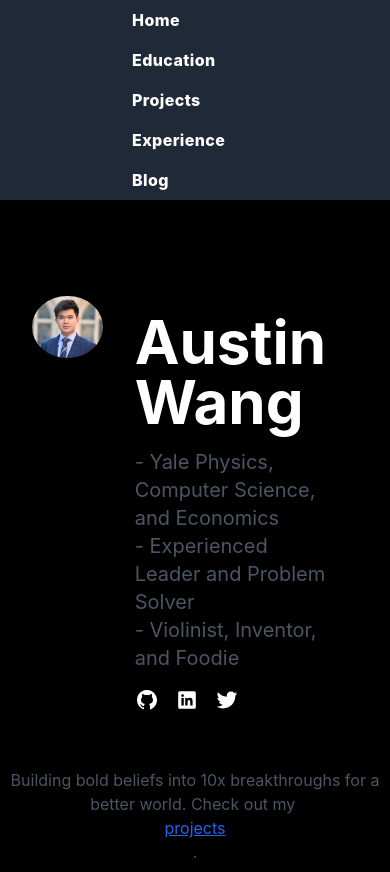
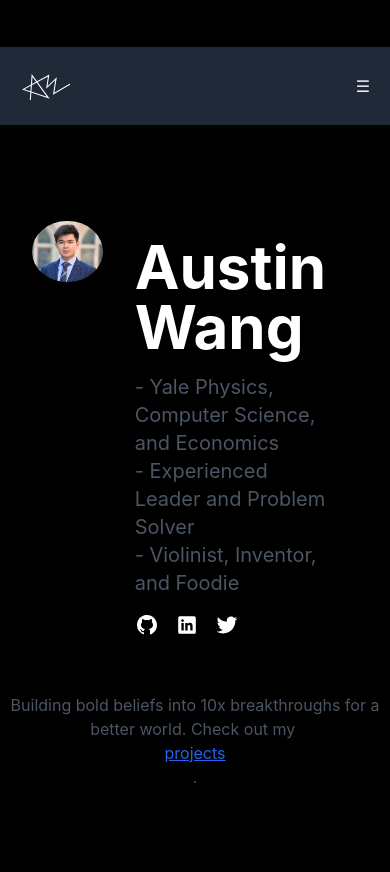
Before and after one commit to austinpower1258/landing, a Next.js app: page / in a window 390 px wide. After the commit the page ends 844 px from the top, so only its background shows below. Built offline with nearby package versions, Linux system fonts and the light colour scheme.

Commit message:
add mobile responsive navbar

```diff
--- a/components/navbar.js
+++ b/components/navbar.js
@@ -1,54 +1,32 @@
+import { useState } from 'react';
 import Link from 'next/link';
+import Image from 'next/image';
 import logo from '../pages/resources/logo.svg';
-import Image from 'next/image';
 
 export const Navbar = () => {
+    const [isOpen, setIsOpen] = useState(false);
+
     return (
-        <>
-            <nav className='flex items-center justify-center place-content-center bg-gray-800 md:flex-row px-3'>
-                <div>
+        <nav className='bg-gray-800 p-3'>
+            <div className='flex items-center justify-between'>
                 <Link href='/' legacyBehavior>
-                        <a className='inline-flex items-left p-2 mr-16'>
+                    <a className='inline-flex items-left p-2 md:mr-16'>
                         <Image src={logo} height={50} width={50} alt="Austin Wang" />
-
-                        </a>
-                    </Link>
-                </div>
-
-                <div>
-                    <Link href="/" legacyBehavior>
-                        <a className='inline-flex items-center mr-8 px-8 hover:bg-blue-700'>
-                            <h1 className='text-md p-2 text-white tracking-wide'>Home</h1>
                     </a>
                 </Link>
 
-                    <Link href="../education" legacyBehavior>
-                        <a className='inline-flex items-center mr-8 px-8 hover:bg-blue-700'>
-                            <h1 className='text-md p-2 text-white tracking-wide'>Education</h1>
-                        </a>
-                    </Link>
+                <button className='md:hidden p-2' onClick={() => setIsOpen(!isOpen)}>
+                    &#9776;
+                </button>
 
-                    <Link href="../projects" legacyBehavior>
-                        <a className='inline-flex items-center mr-8 px-8 hover:bg-blue-700'>
-                            <h1 className='text-md p-2 text-white tracking-wide'>Projects</h1>
-                        </a>
-                    </Link>
-
-                    <Link href="../experience" legacyBehavior>
-                        <a className='inline-flex items-center mr-8 px-8 hover:bg-blue-700'>
-                            <h1 className='text-md p-2 text-white tracking-wide'>Experience</h1>
-                        </a>
-                    </Link>
-
-                    <Link href="../blog" legacyBehavior>
-                        <a className='inline-flex items-center mr-8 px-8 hover:bg-blue-700'>
-                            <h1 className='text-md p-2 text-white tracking-wide'>Blog</h1>
-                        </a>
-                    </Link>
+                <div className={`mt-2 ${isOpen ? 'block' : 'hidden'} md:flex md:items-center md:justify-center`}>
+                    <Link href="/" legacyBehavior><a className='block text-md text-white tracking-wide py-2 px-8 hover:bg-blue-700 md:inline-block md:mr-8'>Home</a></Link>
+                    <Link href="../education" legacyBehavior><a className='block text-md text-white tracking-wide py-2 px-8 hover:bg-blue-700 md:inline-block md:mr-8'>Education</a></Link>
+                    <Link href="../projects" legacyBehavior><a className='block text-md text-white tracking-wide py-2 px-8 hover:bg-blue-700 md:inline-block md:mr-8'>Projects</a></Link>
+                    <Link href="../experience" legacyBehavior><a className='block text-md text-white tracking-wide py-2 px-8 hover:bg-blue-700 md:inline-block md:mr-8'>Experience</a></Link>
+                    <Link href="../blog" legacyBehavior><a className='block text-md text-white tracking-wide py-2 px-8 hover:bg-blue-700 md:inline-block md:mr-8'>Blog</a></Link>
                 </div>
-
+            </div>
         </nav>
-
-        </>
     );
 };
```
Lines whose indentation alone changed are shown as unchanged.
